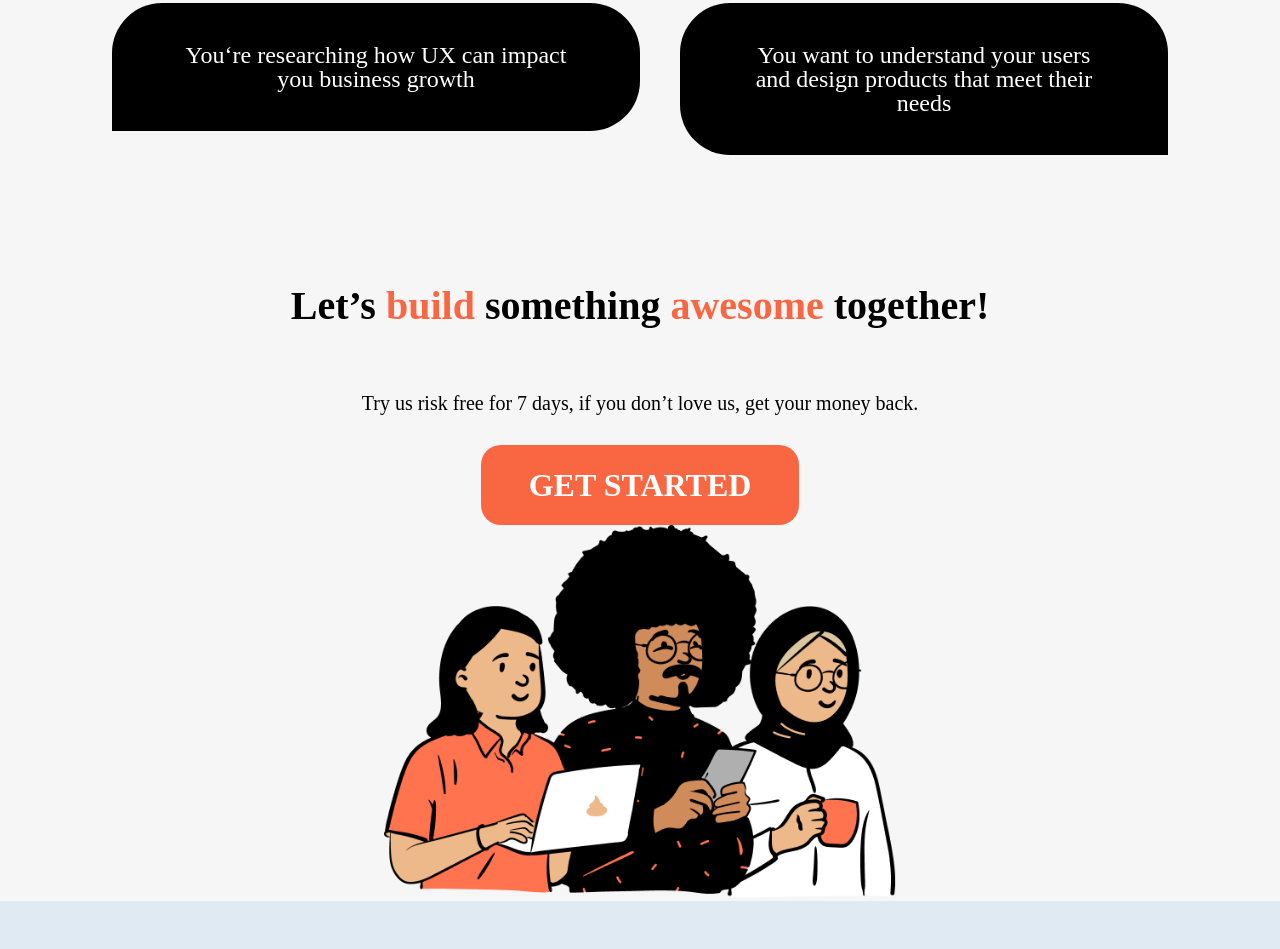
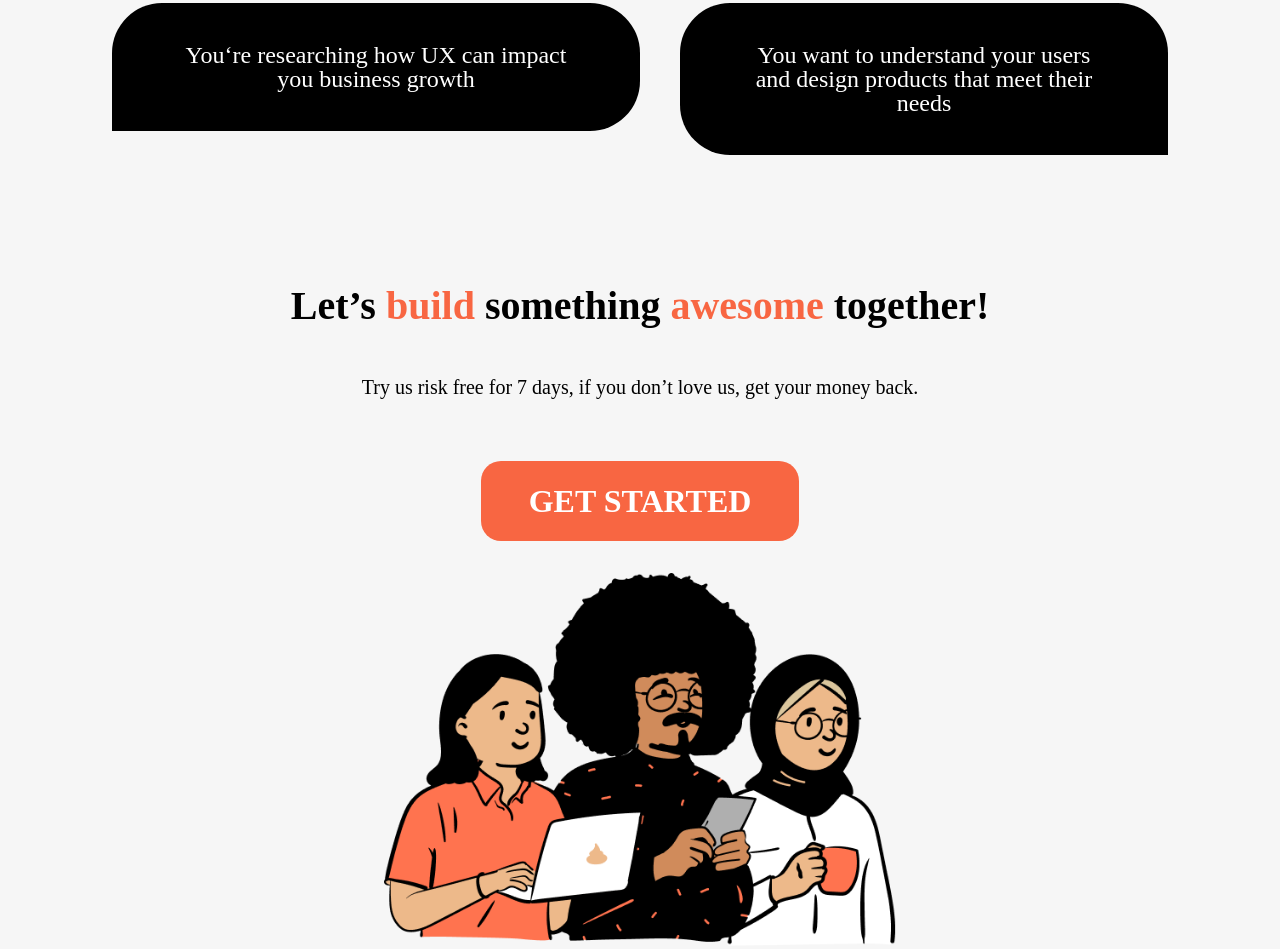
Before and after one commit to krisstianax/Saas.site, a plain HTML site: page index.html in a window 1280 px wide. Shown: the part 6713-7662 px from the top of the page. Before the commit the page ends 7614 px from the top, so only its background shows below. Drawn offline with Linux system fonts and the light colour scheme; a script that the page names is missing; a web font is replaced by a local one.

Commit message:
added margin bottom to the button

```diff
--- a/modules/_join.scss
+++ b/modules/_join.scss
@@ -4,7 +4,7 @@
 .tittle{
     max-width: 1600;
     margin:0;
-    padding: var(--size-24) 0 var(--size-12) 0 ;
+    padding: var(--size-24) 0 var(--size-4) 0 ;
     font-size: var(--size-6);
     font-weight: 700;
     line-height: 1.15;
@@ -15,13 +15,12 @@
     p{
         max-width: 1200px;
         margin:auto;
-        padding: 0 0 var(--size-8) 0;
         font-weight: 500;
 }
 .start{
     all:unset;
     display: block;
-    margin: auto;
+    margin: var(--size-8) auto;
     padding: var(--size-4) var(--size-10);
     font-weight: 600;
     text-transform: uppercase;
@@ -31,6 +30,7 @@
     cursor: pointer;
 }
 .people{
+
     width: 60%;
     max-width: 40%;
     margin: auto;
@@ -55,7 +55,6 @@
     #join{
     .tittle{
         font-size: var(--size-10);
-        padding-bottom: var(--size-8);
     }
     p{
         font-size: var(--size-5);
@@ -67,7 +66,6 @@
     #join{
     .tittle{
         font-size: var(--size-16);
-        padding-bottom: var(--size-16);
     }
     p{
         font-size: var(--size-5);
```
Also changed, not shown: style.css, 1 other file.
